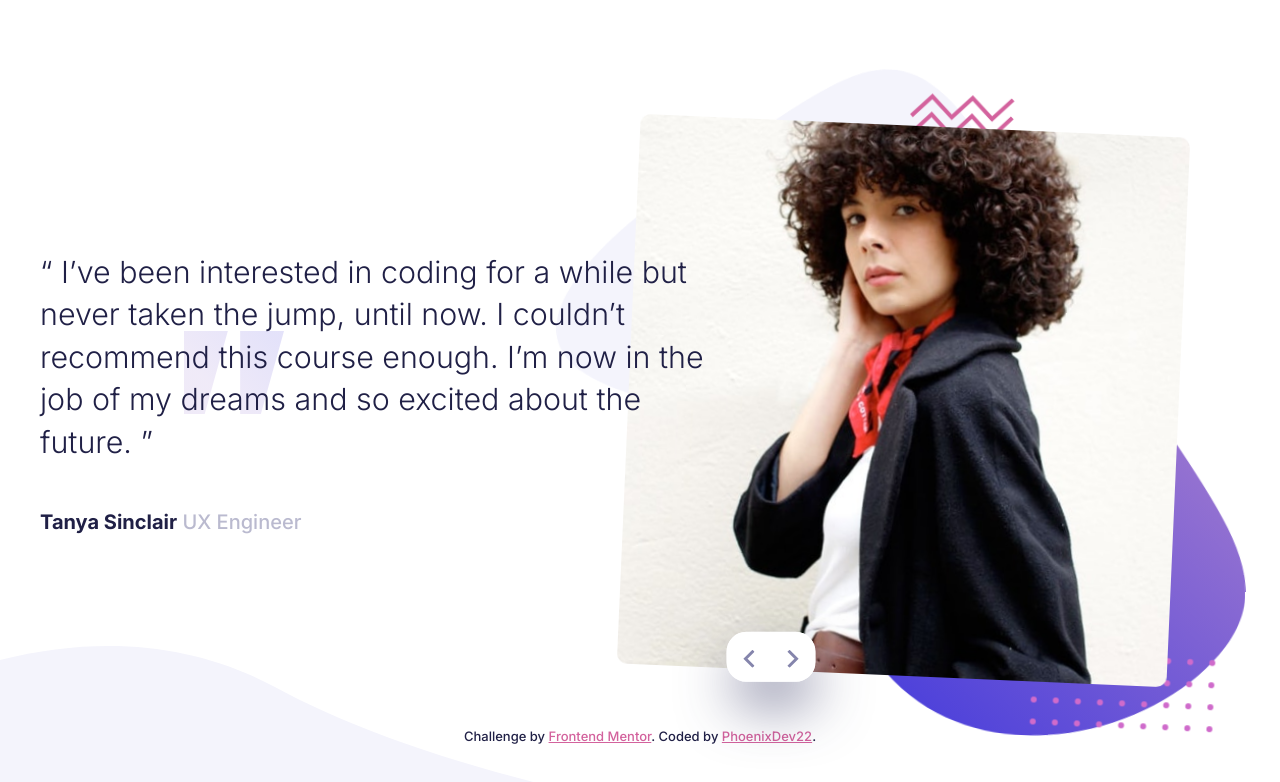
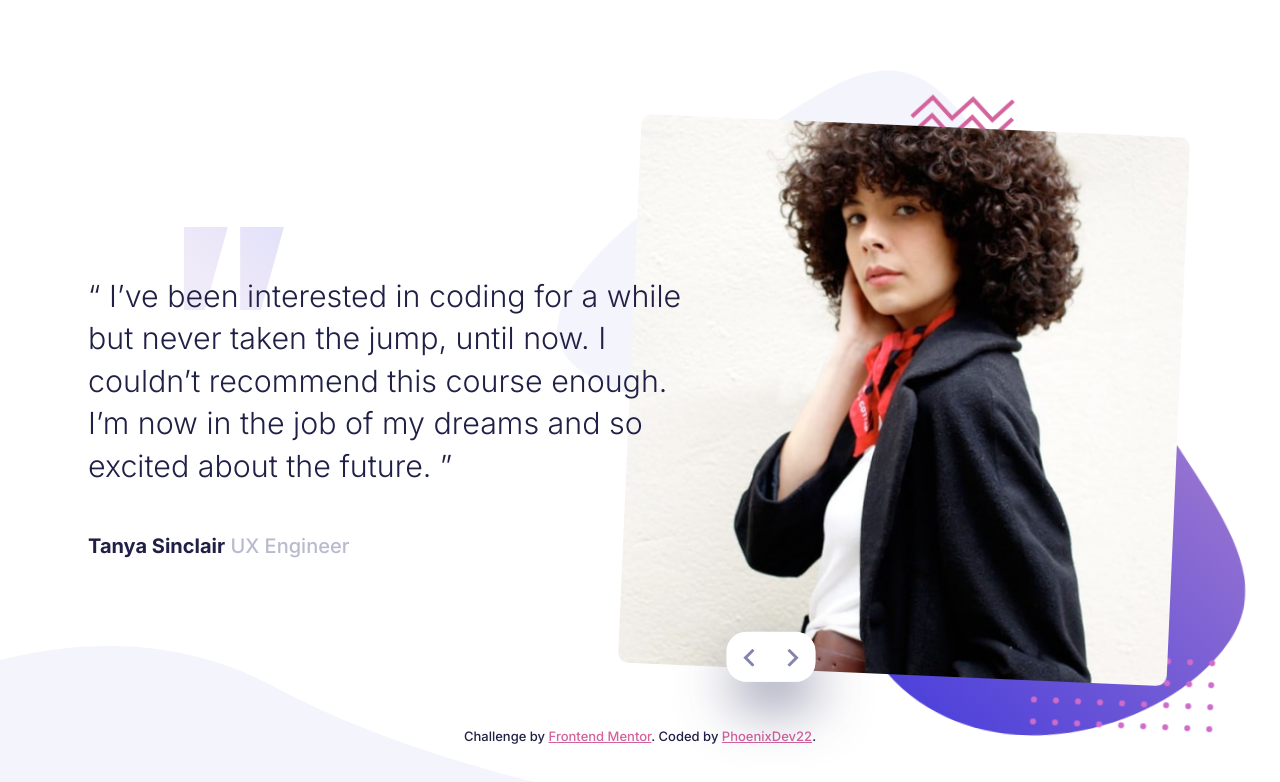
Before and after one commit to PhoenixDev22/Frontend-Mentor-Coding-Bootcamp-Testimonials-Slider, a plain HTML site: page index.html in a window 1280 px wide. Drawn offline with Linux system fonts and the light colour scheme.

Commit message:
Update main.css

```diff
--- a/css/main.css
+++ b/css/main.css
@@ -75,7 +75,7 @@ main{
     background-size: 6.25rem;
     background-position: top 5rem left 9rem;
     flex-basis: 57%;
-    padding: 8rem 0 5rem 3
+    padding: 8rem 0 5rem 3rem;
 }
 .blockquote__div .blockquote{
     position: relative;
```
